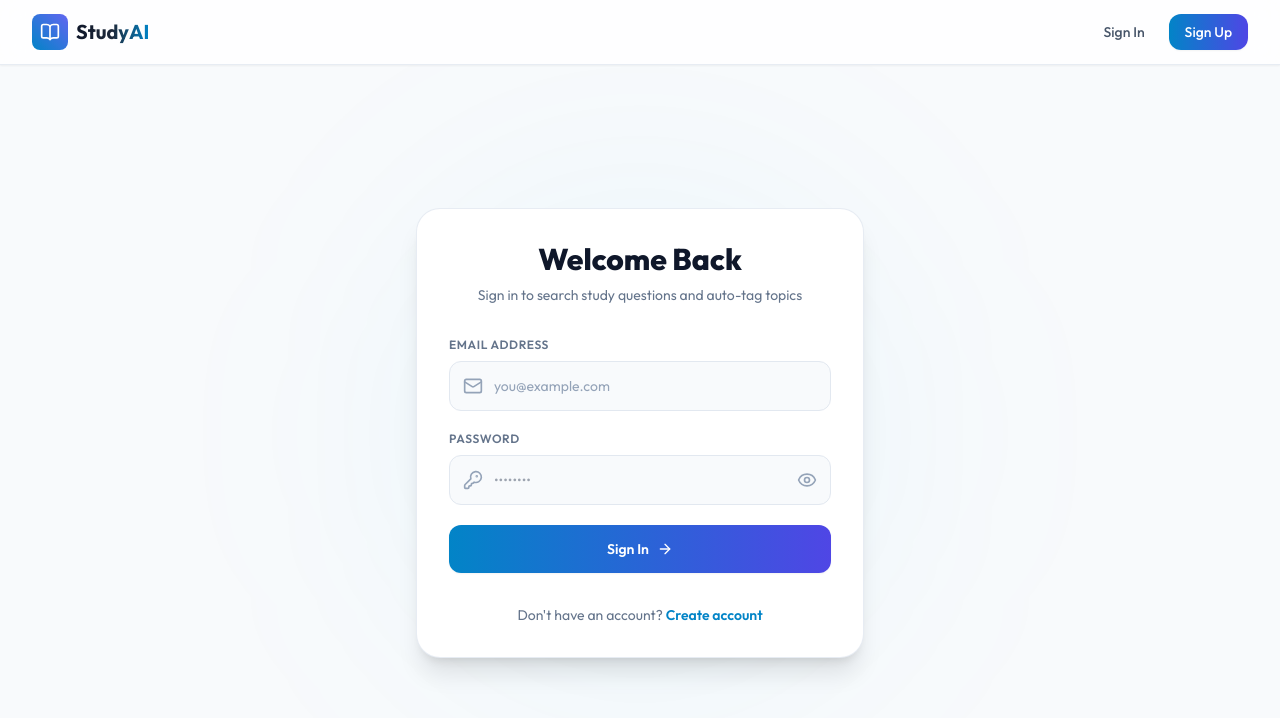
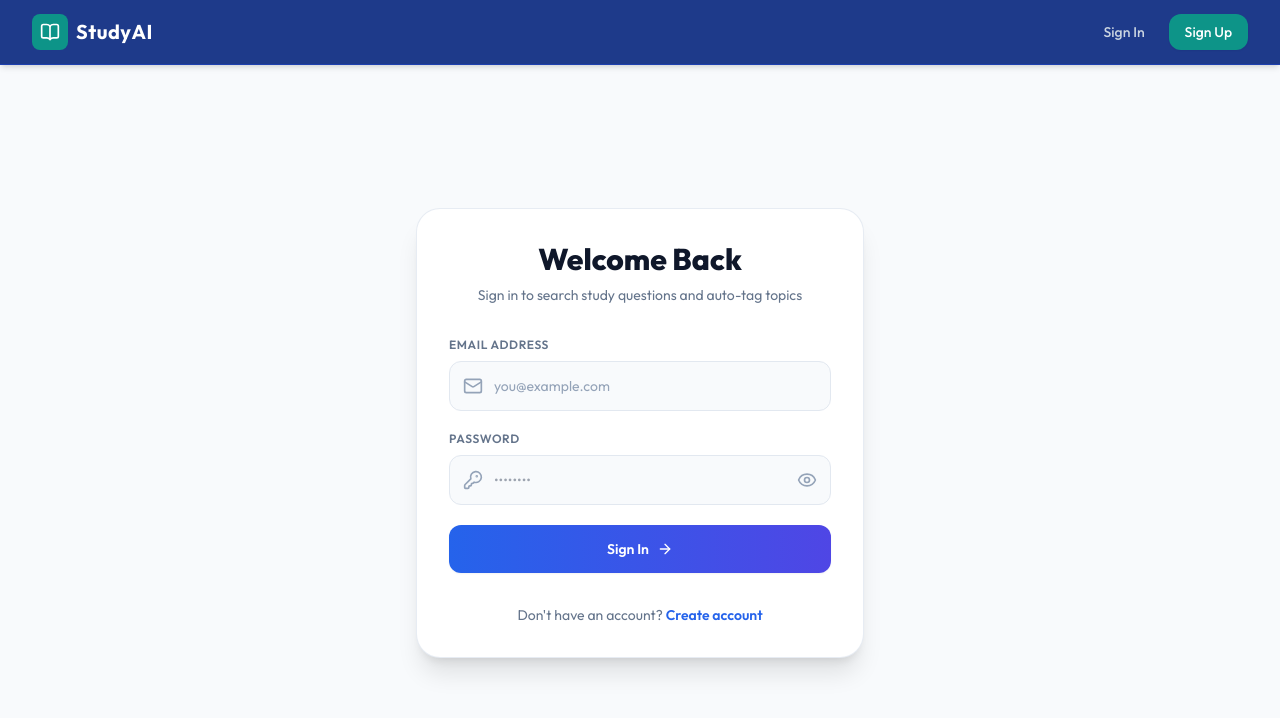
Before and after one commit to Srinithi-29/Question-finder, a React (Vite) app in the folder frontend/: page /login in a window 1280 px wide. Shown: the top 718 px of the page. Built offline with nearby package versions, Linux system fonts and the light colour scheme; no server answers.

Commit message:
Updated project files and improvements

```diff
--- a/frontend/src/components/Navbar.jsx
+++ b/frontend/src/components/Navbar.jsx
@@ -16,16 +16,16 @@ const Navbar = () => {
   const isActive = (path) => location.pathname === path;
 
   return (
-    <nav className="sticky top-0 z-50 bg-white/80 backdrop-blur-md border-b border-slate-200/80 shadow-sm">
+    <nav className="sticky top-0 z-50 bg-primary-900 border-b border-primary-800 shadow-md">
       <div className="max-w-7xl mx-auto px-4 sm:px-6 lg:px-8">
         <div className="flex items-center justify-between h-16">
           {/* Logo / Brand */}
           <div className="flex items-center">
             <Link to="/" className="flex items-center gap-2 group">
-              <div className="p-2 bg-gradient-to-tr from-brand-600 to-indigo-500 rounded-lg group-hover:scale-105 transition-transform">
+              <div className="p-2 bg-accent-700 rounded-lg group-hover:scale-105 transition-transform">
                 <BookOpen className="h-5 w-5 text-white" />
               </div>
-              <span className="text-xl font-bold bg-gradient-to-r from-slate-900 via-slate-800 to-brand-600 bg-clip-text text-transparent font-sans">
+              <span className="text-xl font-bold text-white font-sans tracking-wide">
                 StudyAI
               </span>
             </Link>
@@ -36,13 +36,13 @@ const Navbar = () => {
             {user ? (
               <>
                 {/* Desktop Menu */}
-                <div className="hidden md:flex items-center gap-1.5 bg-slate-100 p-1 rounded-xl border border-slate-200">
+                <div className="hidden md:flex items-center gap-1.5 bg-primary-950/40 p-1 rounded-xl border border-primary-800/80">
                   <Link
                     to="/dashboard"
                     className={`flex items-center gap-1.5 px-3 py-1.5 rounded-lg text-sm font-medium transition-all ${
                       isActive('/dashboard')
-                        ? 'bg-white text-brand-600 border border-slate-200/65 shadow-sm'
-                        : 'text-slate-600 hover:text-slate-900 hover:bg-slate-50'
+                        ? 'bg-accent-700 text-white shadow-sm'
+                        : 'text-slate-300 hover:text-white hover:bg-primary-800/40'
                     }`}
                   >
                     <LayoutDashboard className="h-4 w-4" />
@@ -52,8 +52,8 @@ const Navbar = () => {
                     to="/history"
                     className={`flex items-center gap-1.5 px-3 py-1.5 rounded-lg text-sm font-medium transition-all ${
                       isActive('/history')
-                        ? 'bg-white text-brand-600 border border-slate-200/65 shadow-sm'
-                        : 'text-slate-600 hover:text-slate-900 hover:bg-slate-50'
+                        ? 'bg-accent-700 text-white shadow-sm'
+                        : 'text-slate-300 hover:text-white hover:bg-primary-800/40'
                     }`}
                   >
                     <History className="h-4 w-4" />
@@ -67,8 +67,8 @@ const Navbar = () => {
                     to="/dashboard"
                     className={`p-2 rounded-lg transition-all ${
                       isActive('/dashboard')
-                        ? 'bg-slate-200 text-brand-600 border border-slate-300'
-                        : 'text-slate-600 hover:text-slate-900 hover:bg-slate-100'
+                        ? 'bg-accent-700 text-white'
+                        : 'text-slate-300 hover:text-white hover:bg-primary-800/40'
                     }`}
                     title="Dashboard"
                   >
@@ -78,8 +78,8 @@ const Navbar = () => {
                     to="/history"
                     className={`p-2 rounded-lg transition-all ${
                       isActive('/history')
-                        ? 'bg-slate-200 text-brand-600 border border-slate-300'
-                        : 'text-slate-600 hover:text-slate-900 hover:bg-slate-100'
+                        ? 'bg-accent-700 text-white'
+                        : 'text-slate-300 hover:text-white hover:bg-primary-800/40'
                     }`}
                     title="History"
                   >
@@ -88,14 +88,14 @@ const Navbar = () => {
                 </div>
 
                 {/* Profile and Logout Section */}
-                <div className="flex items-center gap-3 border-l border-slate-200 pl-4">
+                <div className="flex items-center gap-3 border-l border-primary-800 pl-4">
                   <div className="hidden sm:flex flex-col text-right">
-                    <span className="text-sm font-semibold text-slate-800">{user.name}</span>
-                    <span className="text-xs text-slate-500 font-medium">{user.email}</span>
+                    <span className="text-sm font-semibold text-white">{user.name}</span>
+                    <span className="text-xs text-slate-400 font-medium">{user.email}</span>
                   </div>
                   <button
                     onClick={handleLogout}
-                    className="flex items-center gap-1.5 bg-red-50 hover:bg-red-100 text-red-650 border border-red-100 hover:border-red-200 px-3.5 py-2 rounded-xl text-sm font-medium transition-all cursor-pointer shadow-sm"
+                    className="flex items-center gap-1.5 bg-primary-950/40 hover:bg-primary-850 text-slate-200 hover:text-white border border-primary-800 hover:border-primary-700 px-3.5 py-2 rounded-xl text-sm font-medium transition-all cursor-pointer shadow-sm"
                   >
                     <LogOut className="h-4 w-4" />
                     <span className="hidden sm:inline">Logout</span>
@@ -106,13 +106,13 @@ const Navbar = () => {
               <div className="flex items-center gap-3">
                 <Link
                   to="/login"
-                  className="text-slate-600 hover:text-slate-950 px-3 py-2 rounded-lg text-sm font-medium transition-colors"
+                  className="text-slate-300 hover:text-white px-3 py-2 rounded-lg text-sm font-medium transition-colors"
                 >
                   Sign In
                 </Link>
                 <Link
                   to="/signup"
-                  className="bg-gradient-to-r from-brand-600 to-indigo-600 hover:from-brand-500 hover:to-indigo-500 text-white shadow-sm px-4 py-2 rounded-xl text-sm font-medium transition-all"
+                  className="bg-accent-700 hover:bg-accent-800 text-white shadow-sm px-4 py-2 rounded-xl text-sm font-medium transition-all"
                 >
                   Sign Up
                 </Link>
--- a/frontend/src/index.css
+++ b/frontend/src/index.css
@@ -1,4 +1,33 @@
 @import url('https://fonts.googleapis.com/css2?family=Inter:wght@300;400;500;600;700&family=Outfit:wght@400;500;600;700;800&display=swap');
+
+:root {
+  /* Primary Colors */
+  --color-primary-dark: #1e3a8a;
+  --color-primary: #1e40af;
+  --color-accent: #0d9488;
+  --color-accent-dark: #0f766e;
+
+  /* Neutral Colors */
+  --color-text-primary: #334155;
+  --color-text-secondary: #64748b;
+  --color-bg-card: #f1f5f9;
+  --color-bg-page: #f8fafc;
+  --color-bg-white: #ffffff;
+  --color-border: #e2e8f0;
+
+  /* Semantic Colors */
+  --color-success: #10b981;
+  --color-warning: #f59e0b;
+  --color-error: #ef4444;
+  --color-info: #3b82f6;
+
+  /* Spacing & Typography */
+  --spacing-xs: 4px;
+  --spacing-sm: 8px;
+  --spacing-md: 16px;
+  --spacing-lg: 24px;
+  --spacing-xl: 32px;
+}
 
 @tailwind base;
 @tailwind components;
@@ -6,7 +35,9 @@
 
 @layer base {
   body {
-    @apply bg-slate-50 text-slate-800 antialiased font-sans;
+    background-color: var(--color-bg-page);
+    color: var(--color-text-primary);
+    @apply antialiased font-sans;
     font-family: 'Outfit', 'Inter', system-ui, -apple-system, sans-serif;
   }
 }
--- /dev/null
+++ b/frontend/src/utils/colors.js
@@ -0,0 +1,19 @@
+export const colors = {
+  primary: {
+    dark: '#1e3a8a',
+    main: '#1e40af',
+  },
+  accent: {
+    main: '#0d9488',
+    dark: '#0f766e',
+  },
+  text: {
+    primary: '#334155',
+    secondary: '#64748b',
+  },
+  background: {
+    card: '#f1f5f9',
+    page: '#f8fafc',
+    white: '#ffffff',
+  },
+};
--- a/frontend/tailwind.config.js
+++ b/frontend/tailwind.config.js
@@ -7,19 +7,27 @@ export default {
   theme: {
     extend: {
       colors: {
-        // Dark mode primary accents
+        primary: {
+          50: '#eff6ff',
+          100: '#dbeafe',
+          600: '#2563eb',
+          700: '#1d4ed8',
+          800: '#1e40af',
+          900: '#1e3a8a',
+        },
+        accent: {
+          600: '#14b8a6',
+          700: '#0d9488',
+          800: '#0f766e',
+          900: '#134e4a',
+        },
         brand: {
-          50: '#f0f9ff',
-          100: '#e0f2fe',
-          200: '#bae6fd',
-          300: '#7dd3fc',
-          400: '#38bdf8',
-          500: '#0ea5e9',
-          600: '#0284c7',
-          700: '#0369a1',
-          800: '#075985',
-          900: '#0c4a6e',
-          950: '#030712',
+          50: '#eff6ff',
+          100: '#dbeafe',
+          600: '#2563eb',
+          700: '#1d4ed8',
+          800: '#1e40af',
+          900: '#1e3a8a',
         },
       },
       fontFamily: {
```
Also changed, not shown: frontend/src/pages/Dashboard.jsx (+19 -19 lines), frontend/src/pages/History.jsx (+24 -21 lines), frontend/src/pages/Landing.jsx (+36 -36 lines).
